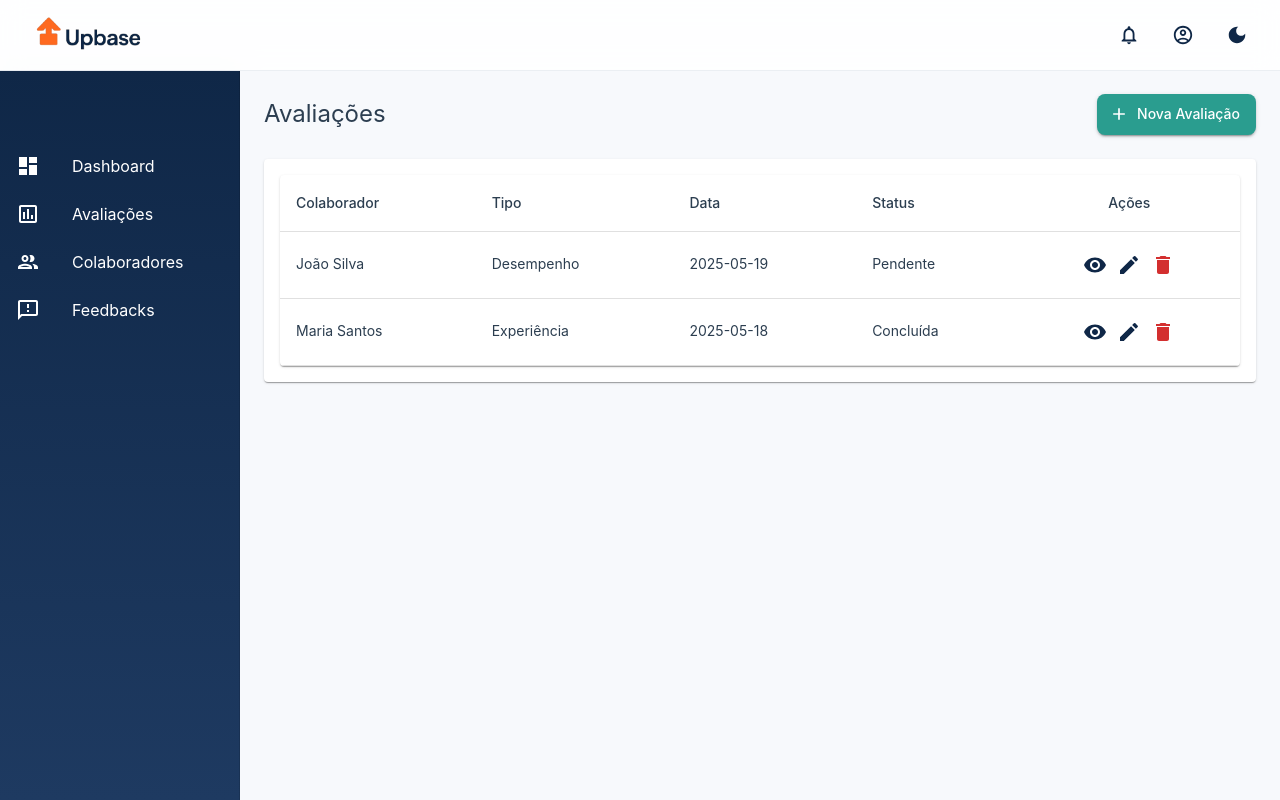
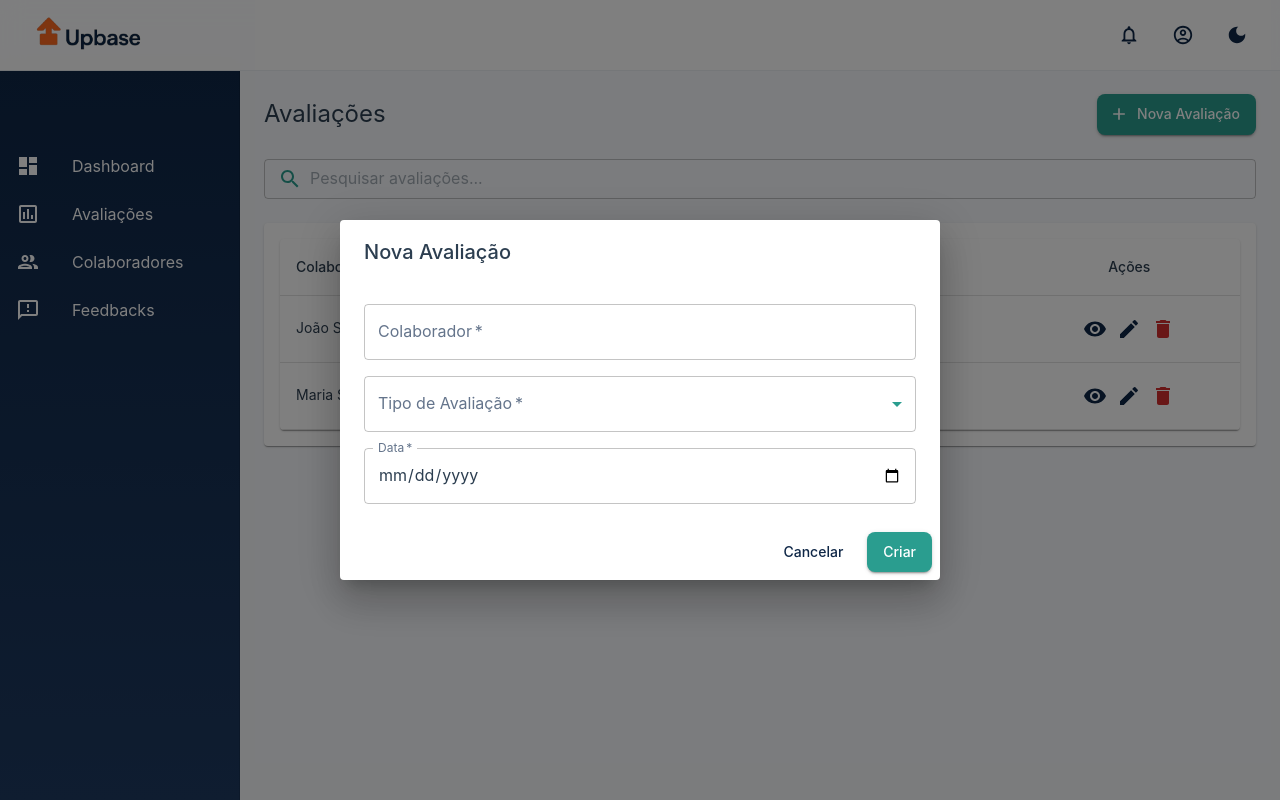
Before and after one commit to RobsonFSVieira/upbase, a React (Create React App) app: page /avaliacoes in a window 1280 px wide. Both pictures are taken after a click on the button "Nova Avaliação". Built offline with nearby package versions, Linux system fonts and the light colour scheme.

Commit message:
add nova avaliação dialog and search function

```diff
--- /dev/null
+++ b/src/pages/avaliacoes/NovaAvaliacao.js
@@ -0,0 +1,63 @@
+import React from 'react';
+import {
+  Dialog,
+  DialogTitle,
+  DialogContent,
+  DialogActions,
+  TextField,
+  Button,
+  MenuItem,
+  Stack
+} from '@mui/material';
+import { TIPOS_AVALIACAO } from '../../utils/constants';
+
+function NovaAvaliacao({ open, onClose }) {
+  const handleSubmit = (event) => {
+    event.preventDefault();
+    // TODO: Implementar criação via Supabase
+  };
+
+  return (
+    <Dialog open={open} onClose={onClose} maxWidth="sm" fullWidth>
+      <DialogTitle>Nova Avaliação</DialogTitle>
+      <form onSubmit={handleSubmit}>
+        <DialogContent>
+          <Stack spacing={2}>
+            <TextField
+              label="Colaborador"
+              required
+              fullWidth
+            />
+            <TextField
+              select
+              label="Tipo de Avaliação"
+              required
+              fullWidth
+            >
+              {Object.entries(TIPOS_AVALIACAO).map(([key, value]) => (
+                <MenuItem key={key} value={key}>
+                  {value}
+                </MenuItem>
+              ))}
+            </TextField>
+            <TextField
+              type="date"
+              label="Data"
+              required
+              fullWidth
+              InputLabelProps={{ shrink: true }}
+            />
+          </Stack>
+        </DialogContent>
+        <DialogActions>
+          <Button onClick={onClose}>Cancelar</Button>
+          <Button type="submit" variant="contained">
+            Criar
+          </Button>
+        </DialogActions>
+      </form>
+    </Dialog>
+  );
+}
+
+export default NovaAvaliacao;
--- a/src/pages/avaliacoes/index.js
+++ b/src/pages/avaliacoes/index.js
@@ -1,33 +1,64 @@
-import React from 'react';
+import React, { useState } from 'react';
 import {
   Typography,
   Paper,
   Box,
   Button,
-  Stack
+  Stack,
+  TextField,
+  InputAdornment
 } from '@mui/material';
-import { Add as AddIcon } from '@mui/icons-material';
+import { Add as AddIcon, Search as SearchIcon } from '@mui/icons-material';
 import ListaAvaliacoes from './ListaAvaliacoes';
+import NovaAvaliacao from './NovaAvaliacao';
 
 function Avaliacoes() {
+  const [dialogOpen, setDialogOpen] = useState(false);
+  const [searchTerm, setSearchTerm] = useState('');
+
   return (
     <Stack spacing={3}>
-      <Box sx={{ display: 'flex', justifyContent: 'space-between', alignItems: 'center' }}>
-        <Typography variant="h5">
-          Avaliações
-        </Typography>
+      <Box sx={{
+        display: 'flex',
+        justifyContent: 'space-between',
+        alignItems: 'center',
+        flexWrap: 'wrap',
+        gap: 2
+      }}>
+        <Typography variant="h5">Avaliações</Typography>
         <Button
           variant="contained"
           startIcon={<AddIcon />}
-          onClick={() => console.log('Nova avaliação')}
+          onClick={() => setDialogOpen(true)}
         >
           Nova Avaliação
         </Button>
       </Box>
 
+      <TextField
+        placeholder="Pesquisar avaliações..."
+        variant="outlined"
+        size="small"
+        fullWidth
+        value={searchTerm}
+        onChange={(e) => setSearchTerm(e.target.value)}
+        InputProps={{
+          startAdornment: (
+            <InputAdornment position="start">
+              <SearchIcon />
+            </InputAdornment>
+          ),
+        }}
+      />
+
       <Paper sx={{ p: 2 }}>
-        <ListaAvaliacoes />
+        <ListaAvaliacoes searchTerm={searchTerm} />
       </Paper>
+
+      <NovaAvaliacao
+        open={dialogOpen}
+        onClose={() => setDialogOpen(false)}
+      />
     </Stack>
   );
 }
```
